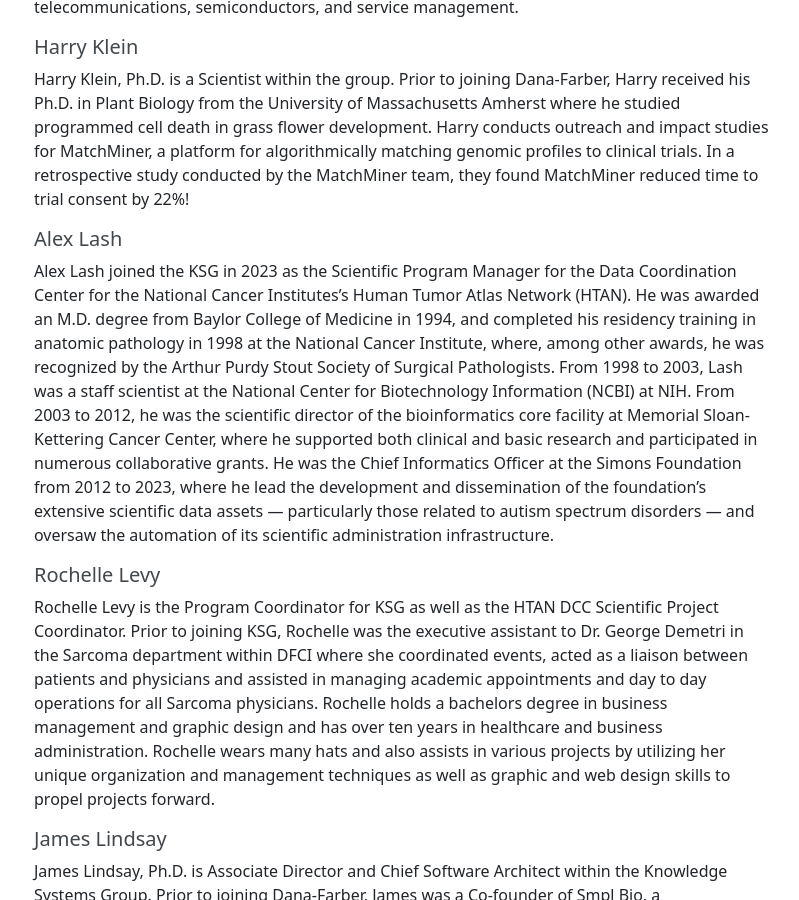
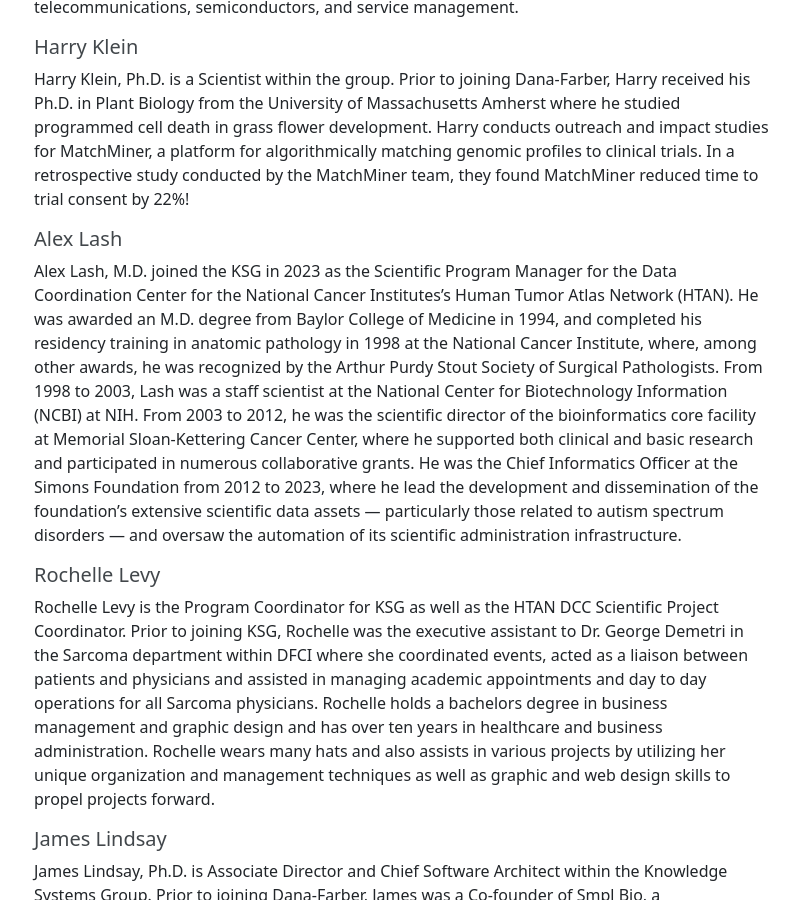
Before and after one commit to dfci/ksg_web, a Jekyll site: the page built from _pages/team.markdown, in a window 1280 px wide and 900 px high, scrolled down 1611 px. Shown: the whole window, without its empty margins (48-847 px from the left). Built offline with Jekyll 4.4.1, drawn with Linux system fonts in a browser that asks for light colours.

```diff
--- a/_pages/team.markdown
+++ b/_pages/team.markdown
@@ -26,7 +26,7 @@ Philip Keighley brings nearly two decades experience in software development to
 Harry Klein, Ph.D. is a Scientist within the group. Prior to joining Dana-Farber, Harry received his Ph.D. in Plant Biology from the University of Massachusetts Amherst where he studied programmed cell death in grass flower development. Harry conducts outreach and impact studies for MatchMiner, a platform for algorithmically matching genomic profiles to clinical trials. In a retrospective study conducted by the MatchMiner team, they found MatchMiner reduced time to trial consent by 22%!
 
 ## Alex Lash
-Alex Lash joined the KSG in 2023 as the Scientific Program Manager for the Data Coordination Center for the National Cancer Institutes's Human Tumor Atlas Network (HTAN). He was awarded an M.D. degree from Baylor College of Medicine in 1994, and completed his residency training in anatomic pathology in 1998 at the National Cancer Institute, where, among other awards, he was recognized by the Arthur Purdy Stout Society of Surgical Pathologists. From 1998 to 2003, Lash was a staff scientist at the National Center for Biotechnology Information (NCBI) at NIH. From 2003 to 2012, he was the scientific director of the bioinformatics core facility at Memorial Sloan-Kettering Cancer Center, where he supported both clinical and basic research and participated in numerous collaborative grants.  He was the Chief Informatics Officer at the Simons Foundation from 2012 to 2023, where he lead the development and dissemination of the foundation’s extensive scientific data assets — particularly those related to autism spectrum disorders — and oversaw the automation of its scientific administration infrastructure.
+Alex Lash, M.D. joined the KSG in 2023 as the Scientific Program Manager for the Data Coordination Center for the National Cancer Institutes's Human Tumor Atlas Network (HTAN). He was awarded an M.D. degree from Baylor College of Medicine in 1994, and completed his residency training in anatomic pathology in 1998 at the National Cancer Institute, where, among other awards, he was recognized by the Arthur Purdy Stout Society of Surgical Pathologists. From 1998 to 2003, Lash was a staff scientist at the National Center for Biotechnology Information (NCBI) at NIH. From 2003 to 2012, he was the scientific director of the bioinformatics core facility at Memorial Sloan-Kettering Cancer Center, where he supported both clinical and basic research and participated in numerous collaborative grants.  He was the Chief Informatics Officer at the Simons Foundation from 2012 to 2023, where he lead the development and dissemination of the foundation’s extensive scientific data assets — particularly those related to autism spectrum disorders — and oversaw the automation of its scientific administration infrastructure.
 
 ## Rochelle Levy
 Rochelle Levy is the Program Coordinator for KSG as well as the HTAN DCC Scientific Project Coordinator. Prior to joining KSG, Rochelle was the executive assistant to Dr. George Demetri in the Sarcoma department within DFCI where she coordinated events, acted as a liaison between patients and physicians and assisted in managing academic appointments and day to day operations for all Sarcoma physicians. Rochelle holds a bachelors degree in business management and graphic design and has over ten years in healthcare and business administration. Rochelle wears many hats and also assists in various projects by utilizing her unique organization and management techniques as well as graphic and web design skills to propel projects forward.
```
